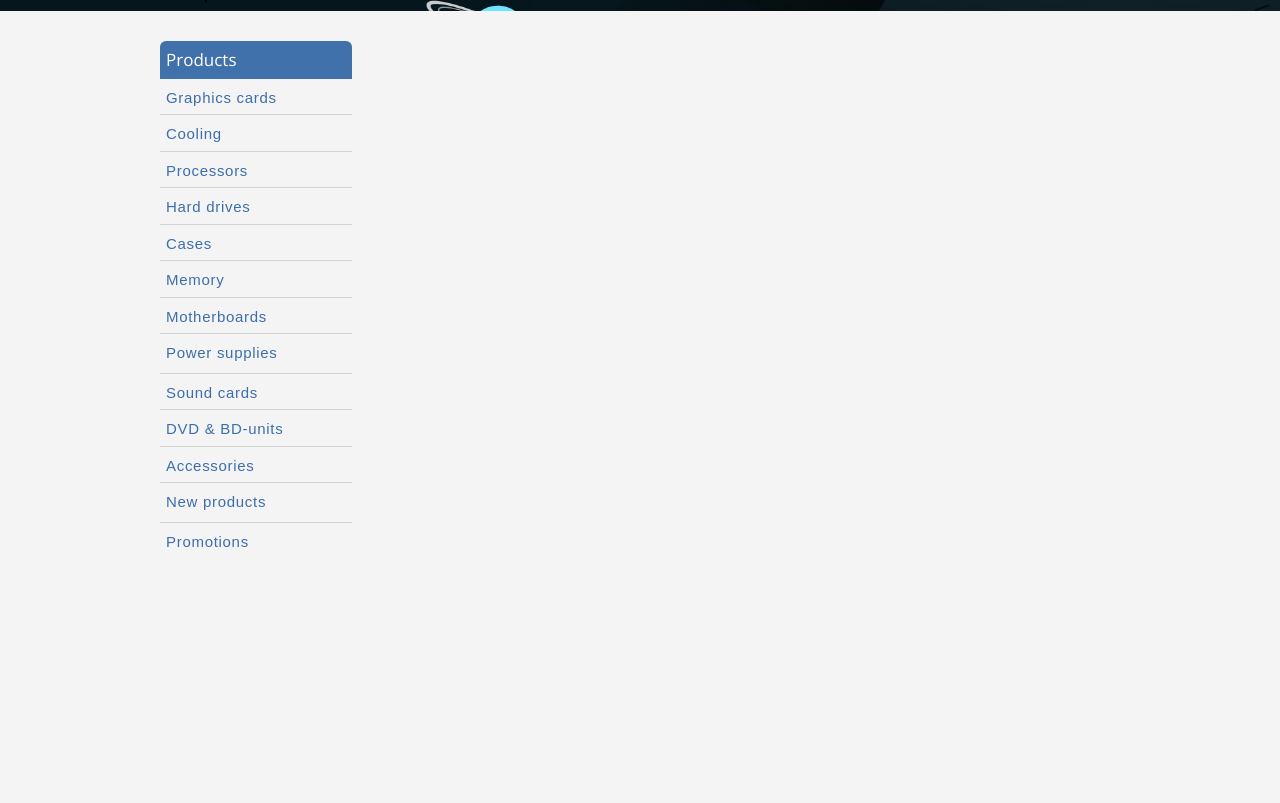
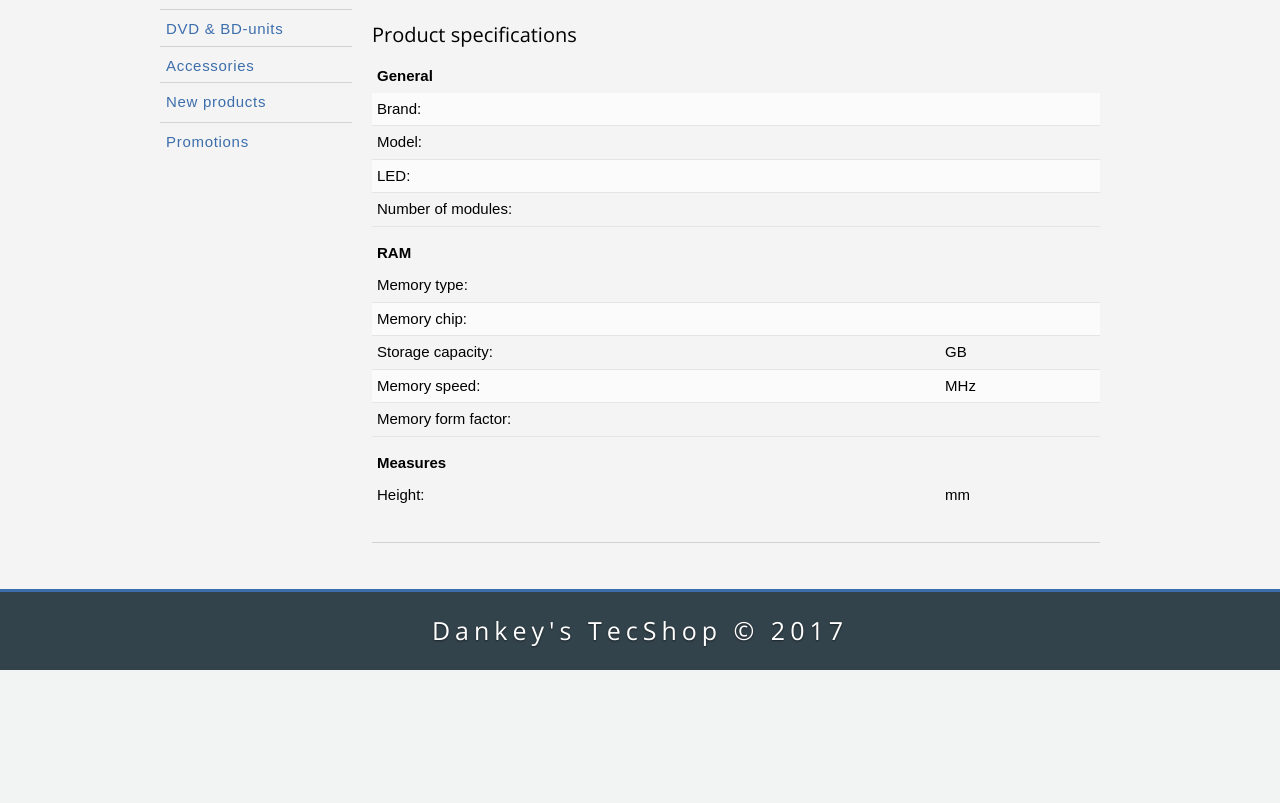
Before and after one commit to seafewd/dankey, a PHP site: page /public/products/memory.php?product=1 in a window 1280 px wide. Shown: the part 558-1361 px from the top of the page. After the commit the page ends 1228 px from the top, so only its background shows below. Run offline with PHP 8.4, Linux system fonts and the light colour scheme; data that the repository does not hold is empty; some libraries are stand-ins or nearby versions; some web fonts are replaced.

Commit message:
added memory product page

```diff
--- a/public/products/graphics_cards.php
+++ b/public/products/graphics_cards.php
@@ -37,7 +37,7 @@ function addToCart(name, price){
 <article class="product-page graphics_cards">
     <div id="product-name-top">
         <h1><?php echo $product['name']; ?></h1>
-        <p class="articleNumber">Article number: 19238193</p>
+        <p class="articleNumber">Article number: <?php $product['art_no'] ?></p>
     </div>
 
     <div class="line_separator"></div>
--- a/public/products/memory.php
+++ b/public/products/memory.php
@@ -3,7 +3,6 @@ session_start();
 
 require_once ( __DIR__ . '/../../config/head.php' );
 require_once ( ABS_FILE . '/php/includes/header.php' );
-require_once ( ABS_FILE . '/php/includes/splash_image_box.php' );
 require_once ( ABS_FILE . '/php/includes/article_main_outer.php' );
 require_once ( ABS_FILE . '/php/classes/db.php');
 
@@ -15,7 +14,132 @@ $statement = $pdo->db->prepare("SELECT * FROM memory WHERE name = :name");
 $result = $statement->execute(array('name'=>$name));
 $product = $statement->fetch();
 
-echo '<p>' . $product['name']. "</p>\n";
-echo '<p>' . $product['price']. "</p>\n";
+?>
 
- ?>
+<script>
+function addToCart(name, price){
+  //var finalName = name.replace(" ", "_");
+  var url = "<?php rootDir();?>php/scripts/shopping.php?";
+  var params = "name=" + name + "&price=" + price;
+  var xmlhttp = new XMLHttpRequest();
+  xmlhttp.onreadystatechange = function() {
+    if (this.readyState == 4 && this.status == 200) {
+      window.location.reload();
+    }
+  };
+  xmlhttp.open("GET", url+params , true);
+  xmlhttp.send();
+}
+</script>
+
+<link rel="stylesheet" href="<?php rootDir(); ?>css/product_view.css">
+
+<article class="product-page memory">
+    <div id="product-name-top">
+        <h1><?php echo $product['name']; ?></h1>
+        <p class="articleNumber">Article number: <?php $product['art_no'] ?></p>
+    </div>
+
+    <div class="line_separator"></div>
+
+    <div id="product-top">
+        <div id="product-gallery">
+            <div id="product-gallery-inner">
+                <img src="<?php echo ABS_URL . 'img/product_images/' . $product['picture']; ?>"/>
+            </div>
+        </div>
+
+        <div id="product-info">
+          <div id="product-info-inner">
+            <h2 class="product-price"><?php echo $product['price']; ?>.-</h2>
+            <form class="addToBasket_form">
+              <?php echo '<input type="button" name="addToBasket" method="post" value="Add to cart" onclick="addToCart('. '\'' . $product['name'] . '\'' . ',' . $product['price'] .')"/>'; ?>
+            </form>
+          </div>
+        </div>
+    </div>
+
+    <div id="product-specifications">
+      <h2>Product specifications</h2>
+        <table class="product-spec">
+            <tr>
+                <th>General</th>
+            </tr>
+            <tr>
+                <td>Brand:</td>
+                <td><?php echo $product['manufacturer']; ?></td>
+            </tr>
+            <tr>
+                <td>Model:</td>
+                <td><?php echo $product['name']; ?></td>
+            </tr>
+            <tr>
+                <td>LED:</td>
+                <td><?php echo $product['LED']; ?></td>
+            </tr>
+            <tr>
+                <td>Number of modules:</td>
+                <td><?php echo $product['number_modules']; ?></td>
+            </tr>
+            <tr>
+                <th>RAM</th>
+            </tr>
+            <tr>
+                <td>Memory type:</td>
+                <td><?php echo $product['type']; ?></td>
+            </tr>
+            <tr>
+                <td>Memory chip:</td>
+                <td><?php echo strtoupper($product['subcategory']); ?></td>
+            </tr>
+            <tr>
+                <td>Storage capacity:</td>
+                <td><?php echo $product['storage']; ?> GB</td>
+            </tr>
+            <tr>
+                <td>Memory speed:</td>
+                <td><?php echo $product['mem_speed']; ?> MHz</td>
+            </tr>
+            <tr>
+                <td>Memory form factor:</td>
+                <td><?php echo $product['memory_factor']; ?></td>
+            </tr>
+            <tr>
+                <th>Measures</th>
+            </tr>
+            <tr>
+                <td>Height:</td>
+                <td><?php echo $product['height']; ?> mm</td>
+            </tr>
+        </table>
+    </div>
+
+</article>
+
+<div class="line_separator"></div>
+
+<section id="disqus">
+    <div id="disqus_thread"></div>
+    <script>
+
+    /**
+    *  RECOMMENDED CONFIGURATION VARIABLES: EDIT AND UNCOMMENT THE SECTION BELOW TO INSERT DYNAMIC VALUES FROM YOUR PLATFORM OR CMS.
+    *  LEARN WHY DEFINING THESE VARIABLES IS IMPORTANT: https://disqus.com/admin/universalcode/#configuration-variables*/
+    /*
+    var disqus_config = function () {
+    this.page.url = PAGE_URL;  // Replace PAGE_URL with your page's canonical URL variable
+    this.page.identifier = PAGE_IDENTIFIER; // Replace PAGE_IDENTIFIER with your page's unique identifier variable
+    };
+    */
+    (function() { // DON'T EDIT BELOW THIS LINE
+    var d = document, s = d.createElement('script');
+    s.src = 'https://dankeytec.disqus.com/embed.js';
+    s.setAttribute('data-timestamp', +new Date());
+    (d.head || d.body).appendChild(s);
+    })();
+    </script>
+    <noscript>Please enable JavaScript to view the <a href="https://disqus.com/?ref_noscript">comments powered by Disqus.</a></noscript>
+
+</section>
+
+<?php require_once(ABS_FILE . '/php/includes/footer.php'); ?>
```
